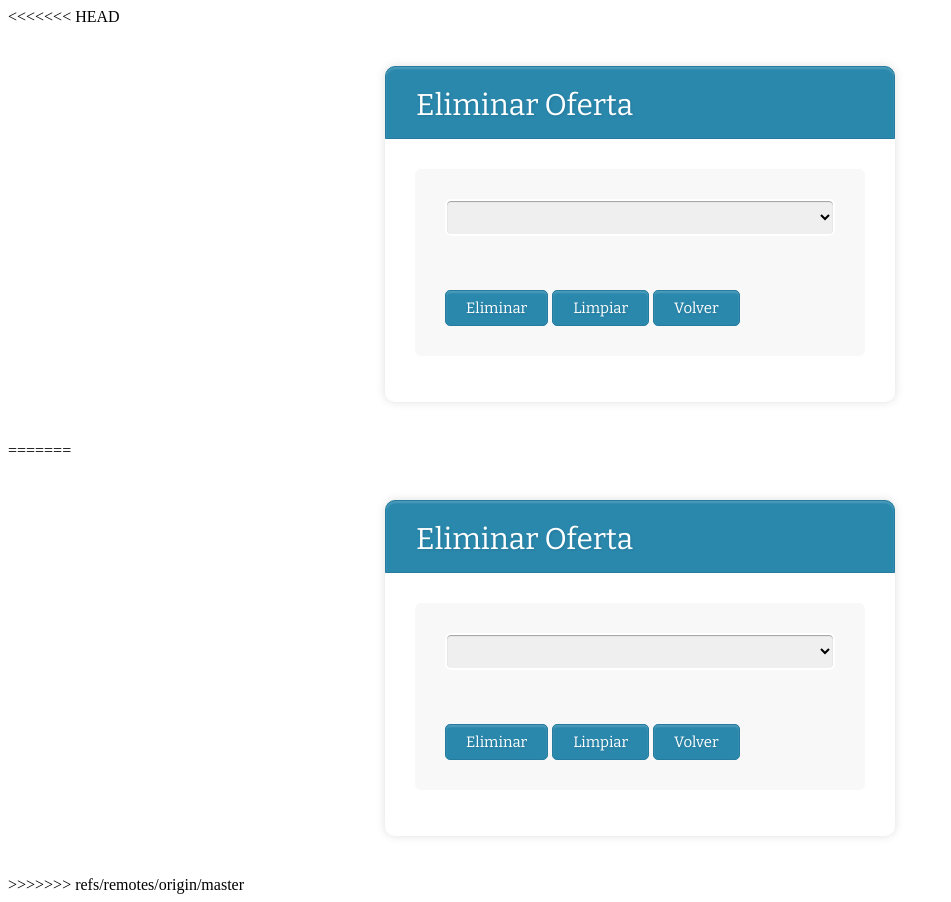
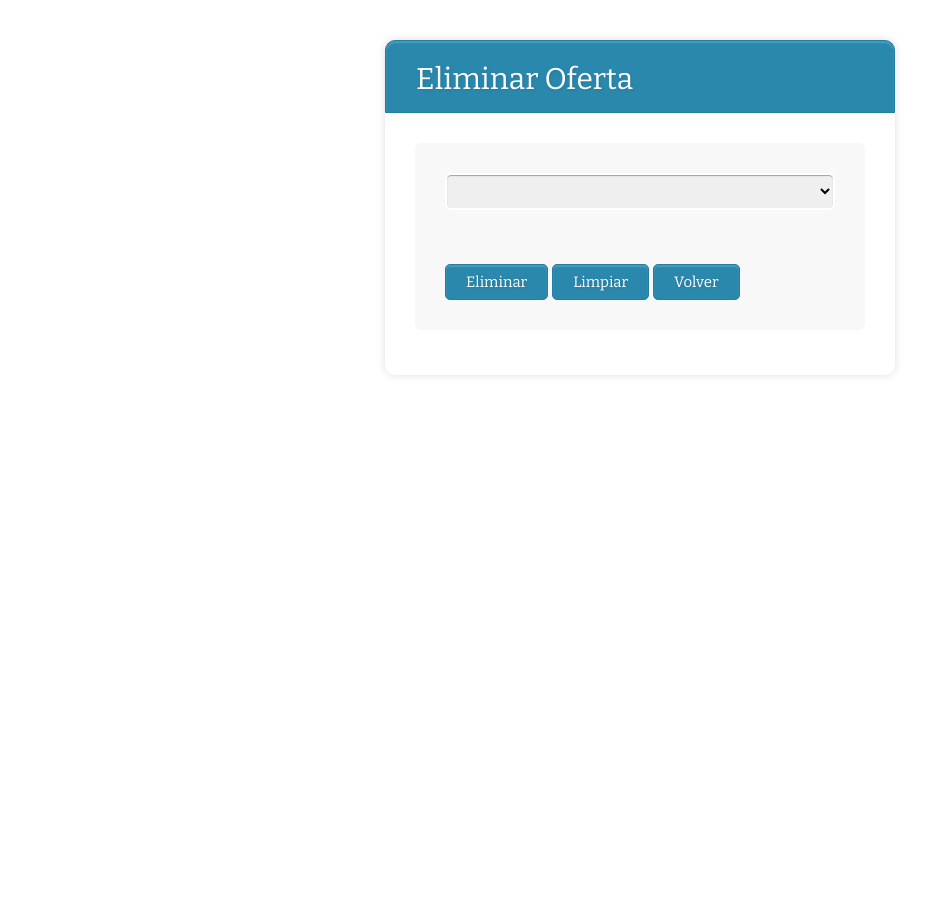
Before and after one commit to Sergio2431/ProyectoFinal, a plain HTML site: page Proyecto/ProyectoIntegrado/public/html/borrarUsuario.html in a window 1280 px wide. Shown: the whole page, without its empty margins (0-951 px from the left). After the commit the page ends 800 px from the top, so only its background shows below. Drawn offline with nearby package versions, Linux system fonts and the light colour scheme.

Commit message:
subir cambios

```diff
--- a/Proyecto/ProyectoIntegrado/public/html/borrarUsuario.html
+++ b/Proyecto/ProyectoIntegrado/public/html/borrarUsuario.html
@@ -1,4 +1,3 @@
-<<<<<<< HEAD
 <!DOCTYPE html>
 <html lang="en" dir="ltr">
   <head>
@@ -38,43 +37,3 @@
 
   </body>
 </html>
-=======
-<!DOCTYPE html>
-<html lang="en" dir="ltr">
-  <head>
-    <meta charset="utf-8">
-    <title>TruequeFacil</title>
-    <link href="../css/form.css" rel="stylesheet" type="text/css">
-    <link href="http://fonts.googleapis.com/css?family=Bitter" rel="stylesheet" type="text/css">
-  </head>
-  <body>
-
-    <div class="form-style-10">
-  <h1>Eliminar Oferta</h1>
-  <form class="" action="../../src/models/recibir/login.php" method="post">
-      <div class="inner-wrap">
-        <select name="NIF">
-         <option value="1"></option>
-         <option value="2"></option>
-         <option value="3"></option>
-         <option value="4"></option>
-         <option value="5"></option>
-         <option value="6"></option>
-       </select>
-       <br><br><br>
-          <input type="submit" value="Eliminar">
-          <input type="reset" id="limpiar" value="Limpiar">
-          <input type="button" value="Volver" onclick="window.location.href='../index.html'">
-      </div>
-
-      <!--<div class="button-section">
-       <span class="privacy-policy">
-       <input type="checkbox" required name="field7">Aceptar términos y condiciones de uso.
-       </span>
-     </div>-->
-  </form>
-  </div>
-
-  </body>
-</html>
->>>>>>> refs/remotes/origin/master
```
Also changed, not shown: Proyecto/ProyectoIntegrado/public/html/crearOferta.html (+13 -0 lines), 1 other file.
